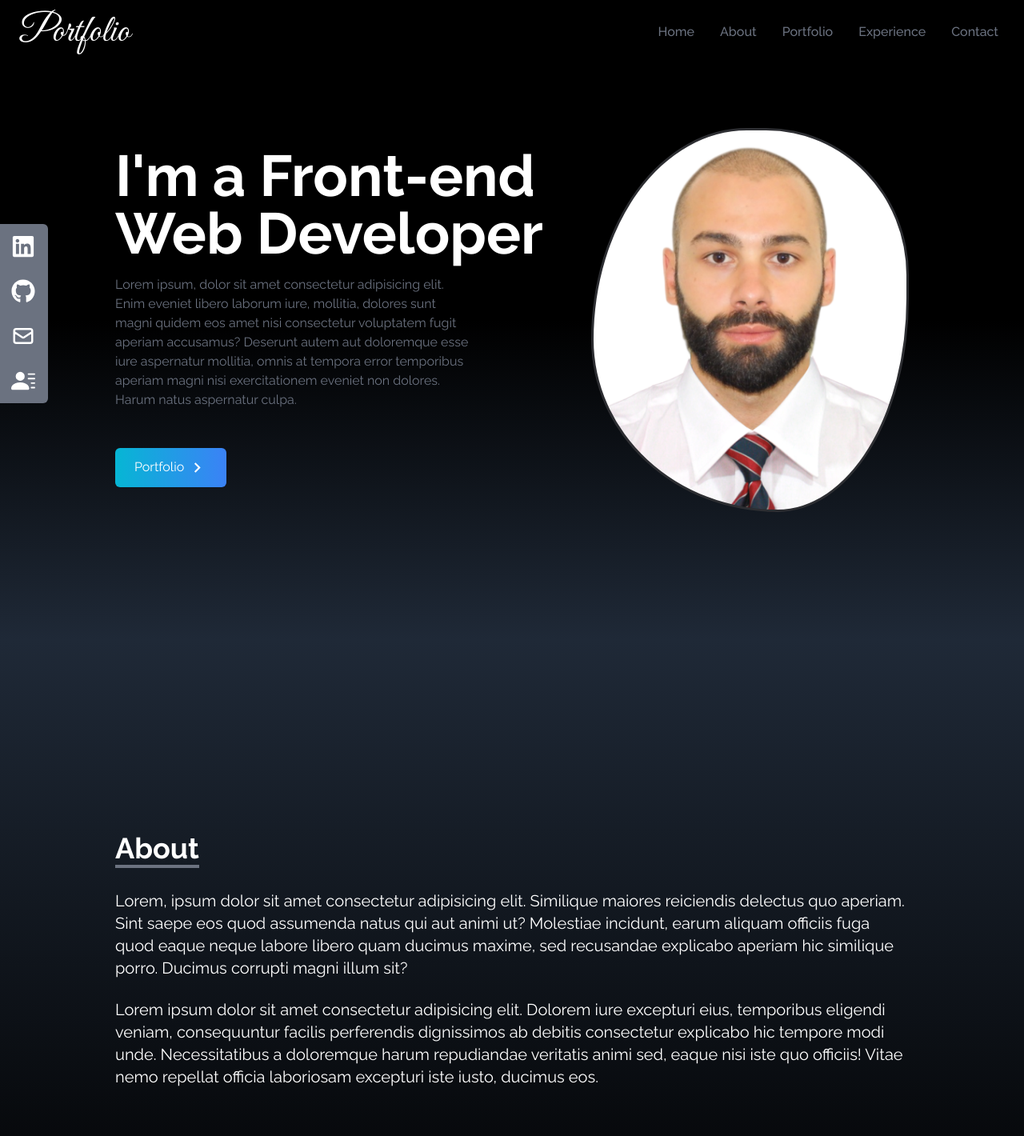
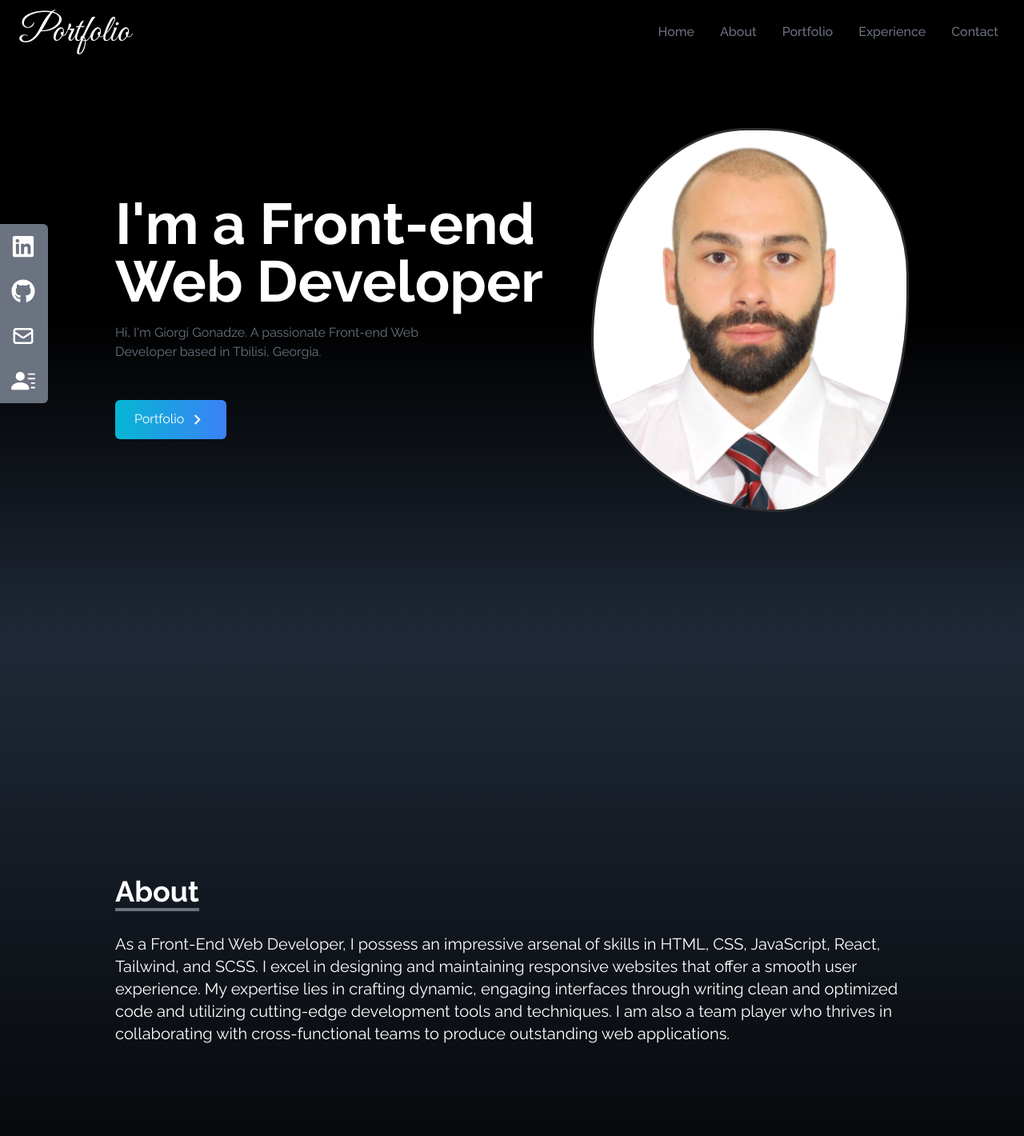
Before and after one commit to Giorgi824/portfolio, a React (Vite) app: page / in a window 1280 px wide. Shown: the top 1420 px of the page at 80% size. Built offline with nearby package versions, Linux system fonts and the light colour scheme.

Commit message:
added texts of about and introduction

```diff
--- a/src/components/About.jsx
+++ b/src/components/About.jsx
@@ -9,21 +9,14 @@ function About() {
       <div className="max-w-screen-lg p-4 mx-auto flex flex-col justify-center w-full h-full">
         <Title par1={"About"} />
         <p className="text-xl mt-8">
-          Lorem, ipsum dolor sit amet consectetur adipisicing elit. Similique
-          maiores reiciendis delectus quo aperiam. Sint saepe eos quod assumenda
-          natus qui aut animi ut? Molestiae incidunt, earum aliquam officiis
-          fuga quod eaque neque labore libero quam ducimus maxime, sed
-          recusandae explicabo aperiam hic similique porro. Ducimus corrupti
-          magni illum sit?
-        </p>
-        <br />
-        <p className="text-xl ">
-          Lorem ipsum dolor sit amet consectetur adipisicing elit. Dolorem iure
-          excepturi eius, temporibus eligendi veniam, consequuntur facilis
-          perferendis dignissimos ab debitis consectetur explicabo hic tempore
-          modi unde. Necessitatibus a doloremque harum repudiandae veritatis
-          animi sed, eaque nisi iste quo officiis! Vitae nemo repellat officia
-          laboriosam excepturi iste iusto, ducimus eos.
+          As a Front-End Web Developer, I possess an impressive arsenal of
+          skills in HTML, CSS, JavaScript, React, Tailwind, and SCSS. I excel in
+          designing and maintaining responsive websites that offer a smooth user
+          experience. My expertise lies in crafting dynamic, engaging interfaces
+          through writing clean and optimized code and utilizing cutting-edge
+          development tools and techniques. I am also a team player who thrives
+          in collaborating with cross-functional teams to produce outstanding
+          web applications.
         </p>
       </div>
     </div>
--- a/src/components/Home.jsx
+++ b/src/components/Home.jsx
@@ -13,12 +13,8 @@ function Home() {
             I'm a Front-end Web Developer
           </h2>
           <p className="text-gray-500 py-4 max-w-md">
-            Lorem ipsum, dolor sit amet consectetur adipisicing elit. Enim
-            eveniet libero laborum iure, mollitia, dolores sunt magni quidem eos
-            amet nisi consectetur voluptatem fugit aperiam accusamus? Deserunt
-            autem aut doloremque esse iure aspernatur mollitia, omnis at tempora
-            error temporibus aperiam magni nisi exercitationem eveniet non
-            dolores. Harum natus aspernatur culpa.
+            Hi, I'm Giorgi Gonadze. A passionate Front-end Web Developer based
+            in Tbilisi, Georgia.
           </p>
           <div>
             <Link to="portfolio" smooth duration={500}>
```
